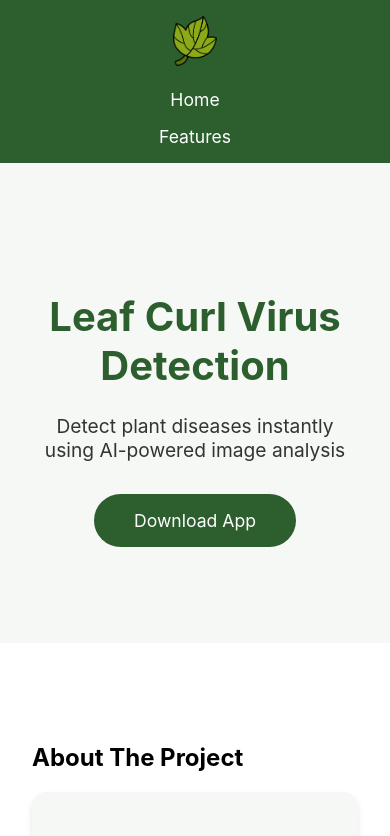
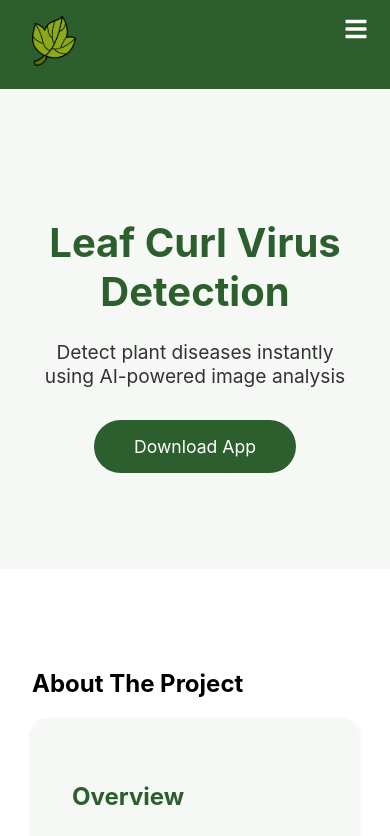
Before and after one commit to ShivaBollam07/LCVD-WebApp, a React (Create React App) app: page / in a window 390 px wide. Shown: the top 836 px of the page. Built offline with nearby package versions, Linux system fonts and the light colour scheme.

Commit message:
added sliding styles

```diff
--- a/package.json
+++ b/package.json
@@ -9,6 +9,7 @@
     "lcvd-web": "file:",
     "react": "^18.3.1",
     "react-dom": "^18.3.1",
+    "react-icons": "^5.3.0",
     "react-scripts": "5.0.1",
     "web-vitals": "^2.1.4"
   },
--- a/public/index.html
+++ b/public/index.html
@@ -7,10 +7,6 @@
   <meta name="viewport" content="width=device-width, initial-scale=1" />
   <meta name="theme-color" content="#000000" />
   <meta name="description" content="Web site created using create-react-app" />
-  <link rel="apple-touch-icon" href="../src/assets/logo.png" />
-
-  <link rel="manifest" href="../src/assets/logo.png" />
-
   <title>LCVD App</title>
 </head>
 
--- a/src/App.css
+++ b/src/App.css
@@ -6,8 +6,6 @@
   height: 40vmin;
   pointer-events: none;
 }
-
-
 
 @media (prefers-reduced-motion: no-preference) {
   .App-logo {
@@ -34,7 +32,6 @@
   from {
     transform: rotate(0deg);
   }
-
   to {
     transform: rotate(360deg);
   }
@@ -184,12 +181,14 @@
   width: fit-content;
   margin: 0 auto;
   position: relative;
+  touch-action: pan-y;
 }
 
 .carousel-content {
   position: relative;
   overflow: hidden;
   border-radius: 8px;
+  user-select: none;
 }
 
 .carousel-content img {
@@ -199,6 +198,7 @@
   max-width: 100%;
   object-fit: cover;
   border-radius: 8px;
+  pointer-events: none;
 }
 
 .carousel-btn {
@@ -285,16 +285,38 @@
   font-size: 1.3rem;
 }
 
+.burger-menu {
+  display: none;
+  background: none;
+  border: none;
+  font-size: 1.5rem;
+  color: var(--text-light);
+  cursor: pointer;
+}
+
 @media (max-width: 768px) {
   .navbar-content {
     flex-direction: column;
-    gap: 1rem;
+    align-items: flex-start;
   }
 
   .nav-links {
+    display: none;
     flex-direction: column;
-    align-items: center;
-    gap: 1rem;
+    width: 100%;
+    text-align: left;
+    padding-top: 1rem;
+  }
+
+  .nav-links.open {
+    display: flex;
+  }
+
+  .burger-menu {
+    display: block;
+    position: absolute;
+    top: 1rem;
+    right: 1rem;
   }
 
   .hero h1 {
@@ -309,5 +331,8 @@
     padding: 0.5rem;
   }
 
-
+  .carousel-content img {
+    height: auto;
+    max-height: 400px;
+  }
 }
--- a/src/App.js
+++ b/src/App.js
@@ -1,4 +1,5 @@
-import React, { useState } from 'react';
+import React, { useState, useRef, useEffect, useCallback } from 'react';
+import { FaBars } from 'react-icons/fa';
 import './App.css';
 
 function App() {
@@ -14,6 +15,12 @@ function App() {
 }
 
 function Navbar() {
+  const [isMenuOpen, setIsMenuOpen] = useState(false);
+
+  const toggleMenu = () => {
+    setIsMenuOpen(!isMenuOpen);
+  };
+
   return (
     <nav className="navbar">
       <div className="navbar-content">
@@ -21,20 +28,19 @@ function Navbar() {
           onClick={() => window.location.href = '#home'}
           style={{ cursor: 'pointer' }}
         >
-          <img
-            style={{ height: '50px' }}
-          src={require('./assets/logo.png')} alt="Leaf Curl Virus Detection" />
+          <img style={{ height: '50px' }} src={require('./assets/logo.png')} alt="Leaf Curl Virus Detection" />
         </div>
-        <div className="nav-links">
-          <a href="#home">Home</a>
-          <a href="#features">Features</a>
-
+        <div className={`nav-links ${isMenuOpen ? 'open' : ''}`}>
+          <a href="#home" onClick={toggleMenu}>Home</a>
+          <a href="#features" onClick={toggleMenu}>Features</a>
         </div>
+        <button className="burger-menu" onClick={toggleMenu}>
+          <FaBars />
+        </button>
       </div>
     </nav>
   );
 }
-
 
 function Hero() {
   return (
@@ -81,18 +87,71 @@ function ProjectDetails() {
 function AppShowcase() {
   const [currentImage, setCurrentImage] = useState(0);
   const images = ['pic-1.jpg', 'pic-2.jpg', 'pic-3.jpg', 'pic-4.jpg', 'pic-5.jpg'];
+  const carouselRef = useRef(null);
+  const startX = useRef(0);
+  const isSwiping = useRef(false);
 
+  const handleSwipe = useCallback((direction) => {
+    if (direction === 'next') {
+      setCurrentImage((prevImage) => (prevImage + 1) % images.length);
+    } else if (direction === 'prev') {
+      setCurrentImage((prevImage) => (prevImage === 0 ? images.length - 1 : prevImage - 1));
+    }
+  }, [images.length]);
+
+  useEffect(() => {
+    const carousel = carouselRef.current;
+
+    const handleTouchStart = (e) => {
+      startX.current = e.touches[0].clientX;
+      isSwiping.current = true;
+    };
+
+    const handleTouchMove = (e) => {
+      if (!isSwiping.current) return;
+      const currentX = e.touches[0].clientX;
+      const diff = startX.current - currentX;
+      if (Math.abs(diff) > 50) {
+        if (diff > 0) {
+          handleSwipe('next');
+        } else {
+          handleSwipe('prev');
+        }
+        isSwiping.current = false;
+      }
+    };
+
+    const handleTouchEnd = () => {
+      isSwiping.current = false;
+    };
+
+    carousel.addEventListener('touchstart', handleTouchStart);
+    carousel.addEventListener('touchmove', handleTouchMove);
+    carousel.addEventListener('touchend', handleTouchEnd);
+
+    return () => {
+      carousel.removeEventListener('touchstart', handleTouchStart);
+      carousel.removeEventListener('touchmove', handleTouchMove);
+      carousel.removeEventListener('touchend', handleTouchEnd);
+    };
+  }, [handleSwipe]);
 
   return (
     <section className="app-showcase">
       <h2>App Screenshots</h2>
-      <div className="carousel">
+      <div className="carousel" ref={carouselRef}>
+        <button className="carousel-btn prev" onClick={() => handleSwipe('prev')}>
+          &#8249;
+        </button>
         <div className="carousel-content">
           <img
             src={require(`./assets/${images[currentImage]}`)}
             alt={`App screenshot ${currentImage + 1}`}
           />
         </div>
+        <button className="carousel-btn next" onClick={() => handleSwipe('next')}>
+          &#8250;
+        </button>
         <div className="carousel-dots">
           {images.map((_, index) => (
             <span
@@ -142,6 +201,4 @@ function Features() {
   );
 }
 
-
-
 export default App;
```
Also changed, not shown: 1 other file (tests, documents, lock files or other folders).
